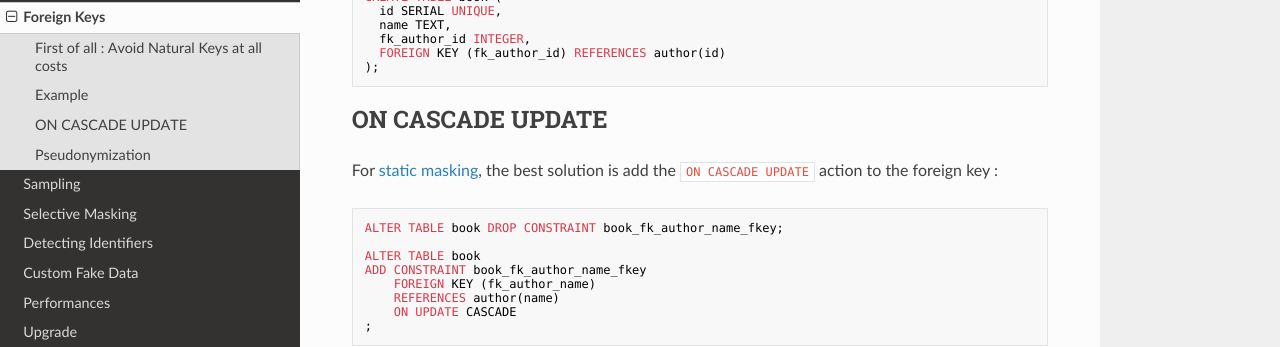
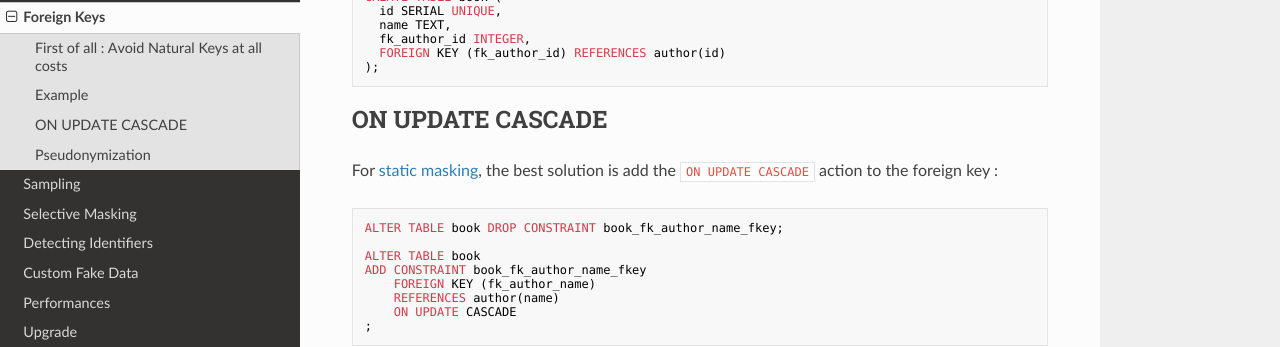
Before and after one commit to neondatabase/postgresql_anonymizer, an MkDocs documentation site: the page built from docs/foreign_keys.md, in a window 1280 px wide and 900 px high, scrolled down 904 px. Shown: the part 157-504 px from the top of the window. Built offline with MkDocs 1.6.1, drawn with Linux system fonts in a browser that asks for light colours; nearby versions of some CDN libraries.

````diff
--- a/docs/foreign_keys.md
+++ b/docs/foreign_keys.md
@@ -58,11 +58,10 @@ CREATE TABLE book (
 );
 ```
 
-
-ON CASCADE UPDATE
+ON UPDATE CASCADE
 -------------------------------------------------------------------------------
 
-For [static masking], the best solution is add the `ON CASCADE UPDATE` action
+For [static masking], the best solution is add the `ON UPDATE CASCADE` action
 to the foreign key :
 
 ```sql
````
